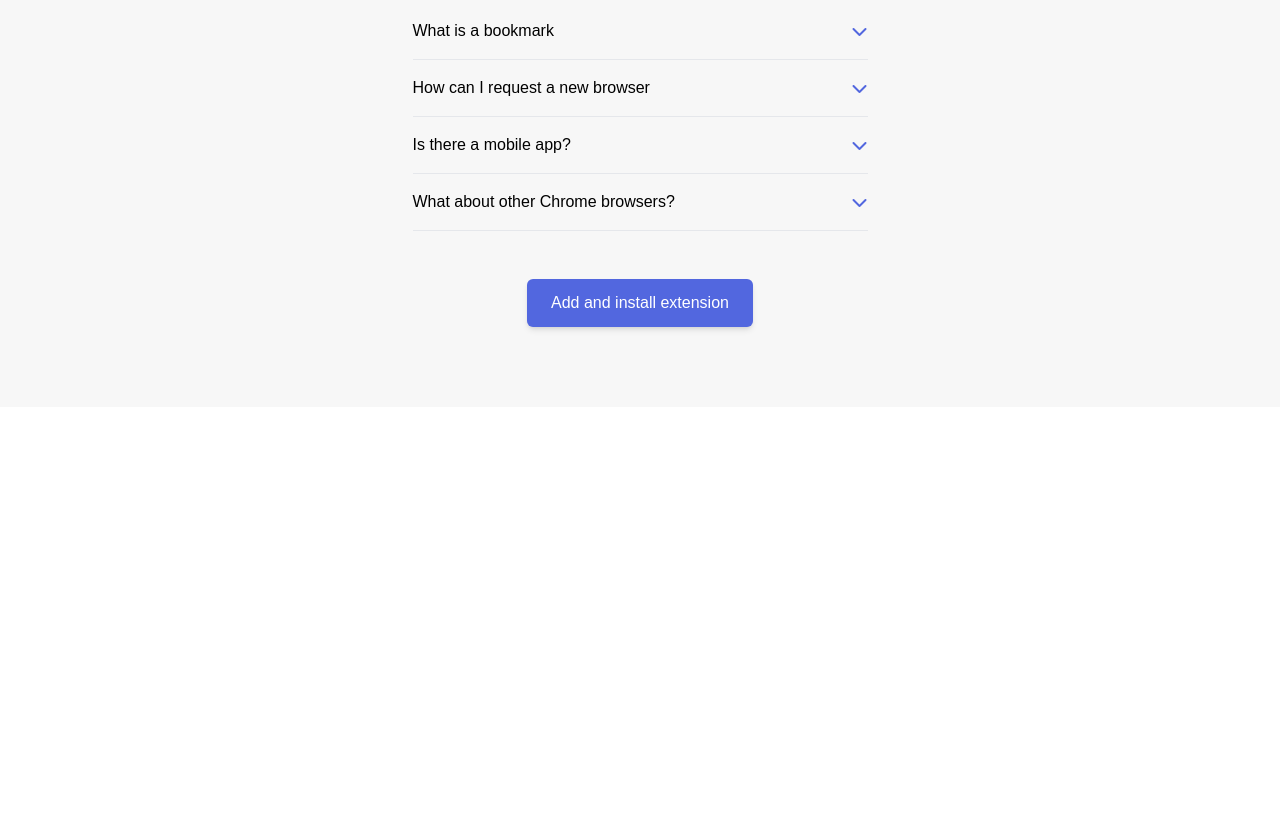
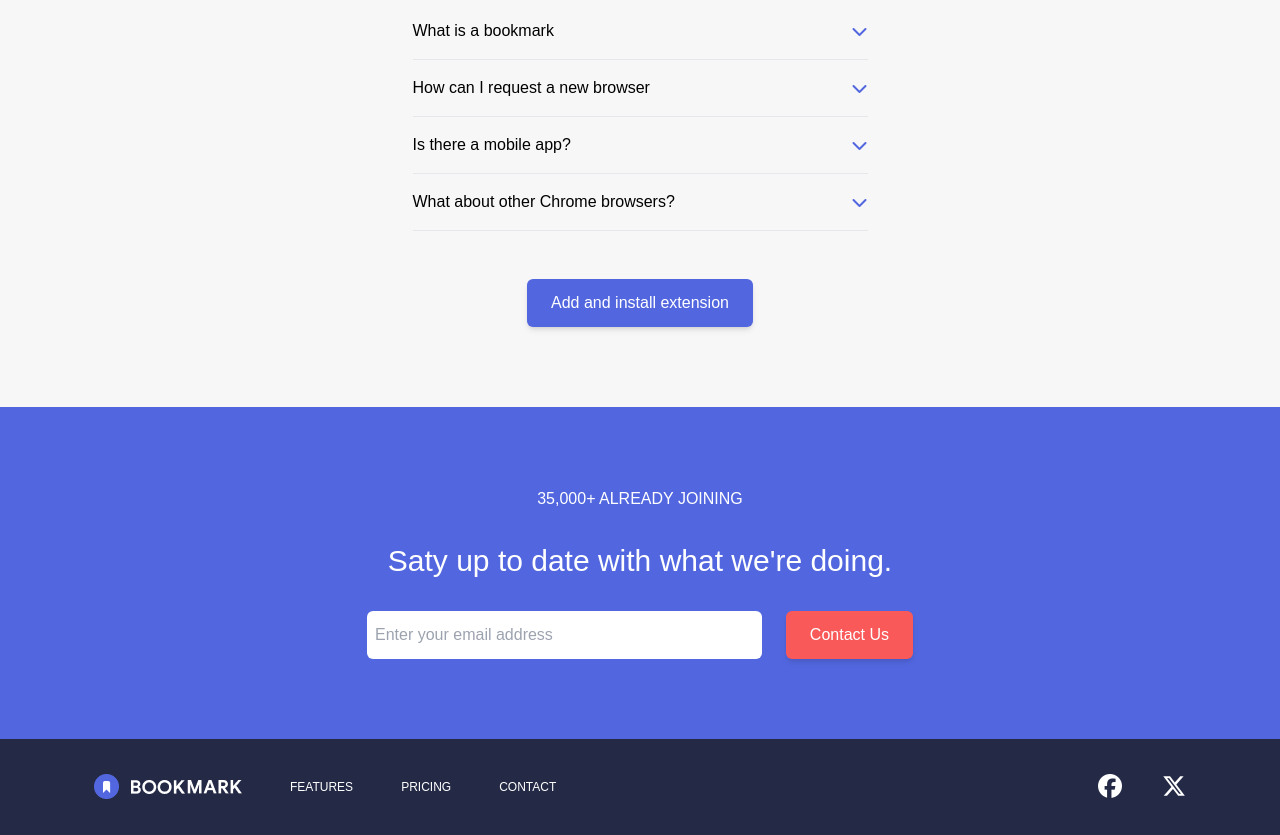
Before and after one commit to Rheno001/Tail, a website: page public/index.html in a window 1280 px wide. Shown: the part 3828-4663 px from the top of the page. Before the commit the page ends 4235 px from the top, so only its background shows below. Drawn offline with Linux system fonts and the light colour scheme.

Commit message:
Footer completed

```diff
--- a/public/index.html
+++ b/public/index.html
@@ -7,7 +7,7 @@
     <link rel="stylesheet" href="https://cdnjs.cloudflare.com/ajax/libs/font-awesome/6.6.0/css/all.min.css" integrity="sha512-Kc323vGBEqzTmouAECnVceyQqyqdsSiqLQISBL29aUW4U/M7pSPA/gEUZQqv1cwx4OnYxTxve5UMg5GT6L4JJg==" crossorigin="anonymous" referrerpolicy="no-referrer" />
     <link rel="stylesheet" href="./style.css">
 </head>
-<body class="font-Poppins">
+<body class="font-Poppins overflow-x-hidden">
     <!--Header-->
     <header>
         <nav class="container flex items-center py-4 mt-4 sm:mt-12">
@@ -191,5 +191,37 @@
            </div>
         </div>
     </section>
+
+    <!--Contact Us-->
+    <section class="bg-bookmark-purple text-white py-20">
+        <div class="container">
+            <div class="sm:w-3/4 lg:w-2/4 mx-auto">
+                <p class="font-light uppercase text-center mb-8">35,000+ already joining</p>
+                <h1 class="text-3xl text-center">Saty up to date with what we're doing.</h1>
+                <div class="flex flex-col sm:flex-row gap-6 mt-8">
+                    <input type="text" placeholder="Enter your email address" class="focus:outline-none flex-1 px-2 py-3 rounded-md text-black">
+                    <button type="button" class="btn bg-bookmark-red hover:bg-bookmark-purple hover:text-white">Contact Us</button>
+                </div>
+            </div>
+        </div>
+    </section>
+
+    <!--footer-->
+    <footer class="bg-bookmark-blue py-8">
+        <div class="container flex flex-col md:flex-row items-center">
+            <div class="flex flex-1 flex-wrap items-center justify-center md:justify-start gap-12">
+                <img src="./img/logo-bookmark-white.png" alt="">
+                <ul class="flex text-white uppercase gap-12 text-xs">
+                   <li class="cursor-pointer">Features</li>
+                   <li class="cursor-pointer">Pricing</li>
+                   <li class="cursor-pointer">Contact</li>
+                </ul>
+            </div>
+            <div class="flex gap-10 mt-12 md:mt-0 text-white text-2xl list-none">
+                <li><i class="fa-brands fa-facebook"></i></li>
+                <li><i class="fa-brands fa-x-twitter"></i></li>
+            </div>
+        </div>
+    </footer>
 </body>
 </html>
```
Also changed, not shown: public/style.css.
